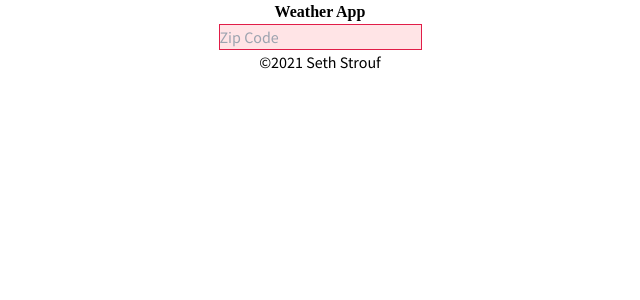
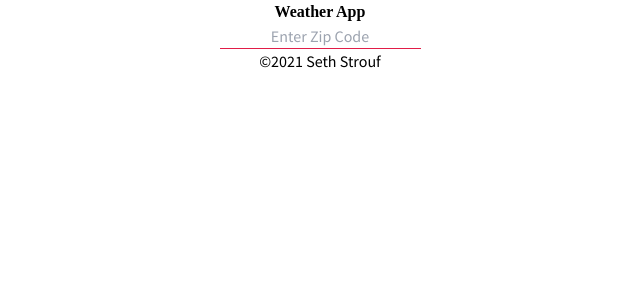
Before and after one commit to sethstrouf/weather, a React (Create React App) app: page / in a window 1280 px wide. Shown: the top 300 px of the page, without its empty margins (320-960 px from the left). Built offline with nearby package versions, Linux system fonts and the light colour scheme; a web font is replaced by a local one.

Commit message:
Update input field styling

```diff
--- a/src/Input.js
+++ b/src/Input.js
@@ -8,10 +8,10 @@ const Input = ({handleChange, handleSubmit}) => {
       <label htmlFor="zip" value="Zip Code" className="hidden">
         Enter a 5-digit Zip Code
       </label>
-      <input type="text" id="zip" placeholder="Zip Code"
+      <input type="text" id="zip" placeholder="Enter Zip Code"
              onChange={handleChange}
              title="Must be 5 numbers"
-             className="bg-rose-100 border border-rose-600" />
+             className="text-center border-b border-rose-600" />
     </form>
   )
 }
```
